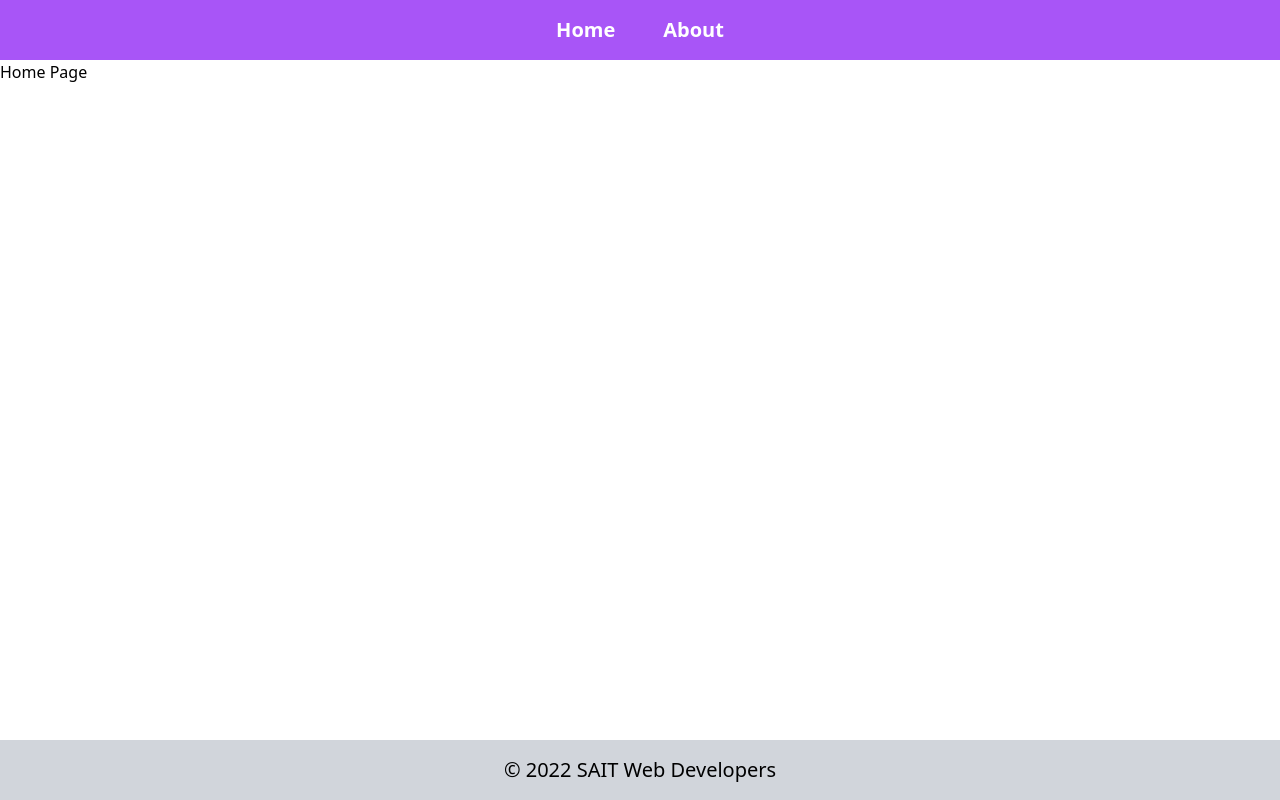
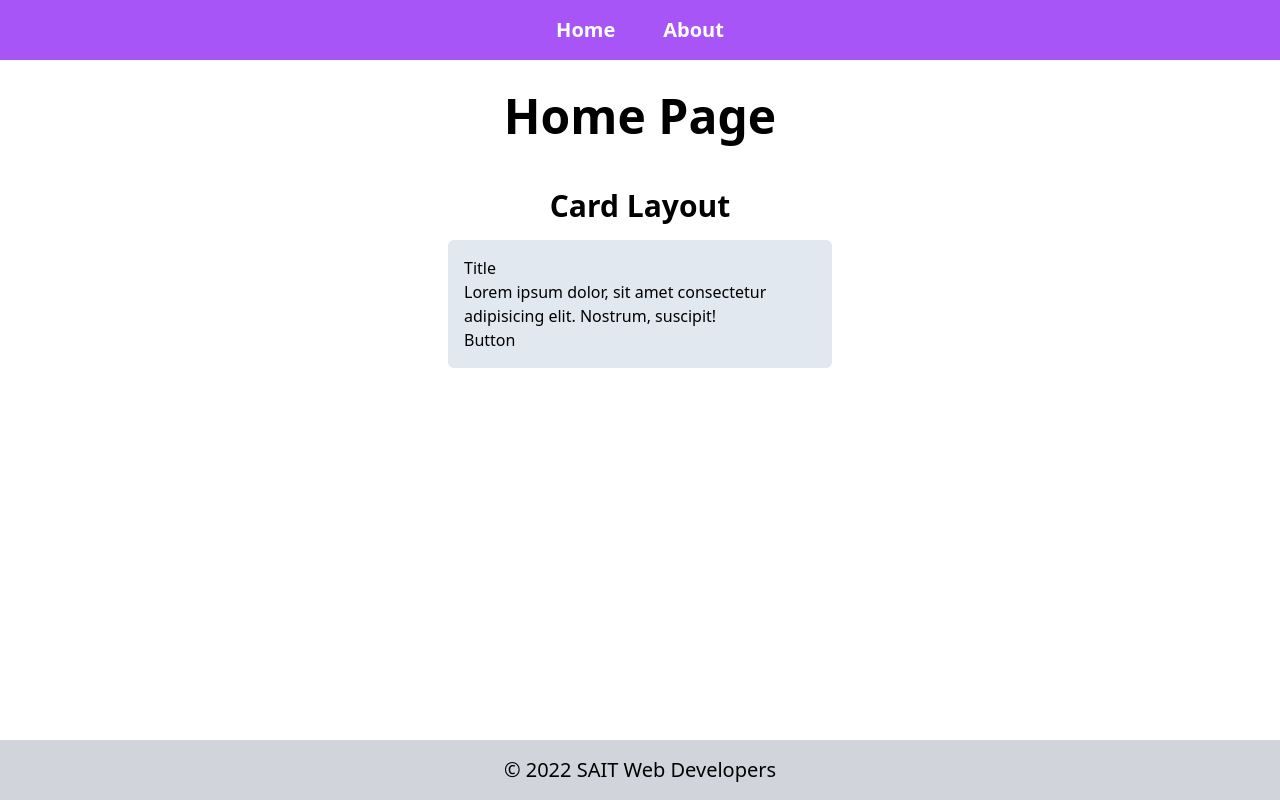
Before and after one commit to sait-wbdv/nuxt-3-demos, a Nuxt app: page / in a window 1280 px wide. Built offline with nearby package versions, Linux system fonts and the light colour scheme.

Commit message:
card project setup

```diff
--- /dev/null
+++ b/components/AppCard.vue
@@ -0,0 +1,11 @@
+<script setup></script>
+<template>
+  <article class="max-w-sm bg-slate-200 p-4 rounded-md">
+    <h3>Title</h3>
+    <p>
+      Lorem ipsum dolor, sit amet consectetur adipisicing elit. Nostrum,
+      suscipit!
+    </p>
+    <NuxtLink to="#">Button</NuxtLink>
+  </article>
+</template>
--- a/pages/index.vue
+++ b/pages/index.vue
@@ -1,5 +1,15 @@
 <template>
-  <main>
-    <h1>Home Page</h1>
+  <main class="mx-auto">
+    <header
+      class="container flex justify-center text-5xl font-bold my-8 text-center"
+    >
+      <h1>Home Page</h1>
+    </header>
+    <section>
+      <header class="text-3xl text-center py-4 font-semibold">
+        <h2>Card Layout</h2>
+      </header>
+      <AppCard />
+    </section>
   </main>
 </template>
```
Also changed, not shown: components/TheNav.vue (+10 -2 lines), 1 other file (tests, documents, lock files or other folders).
